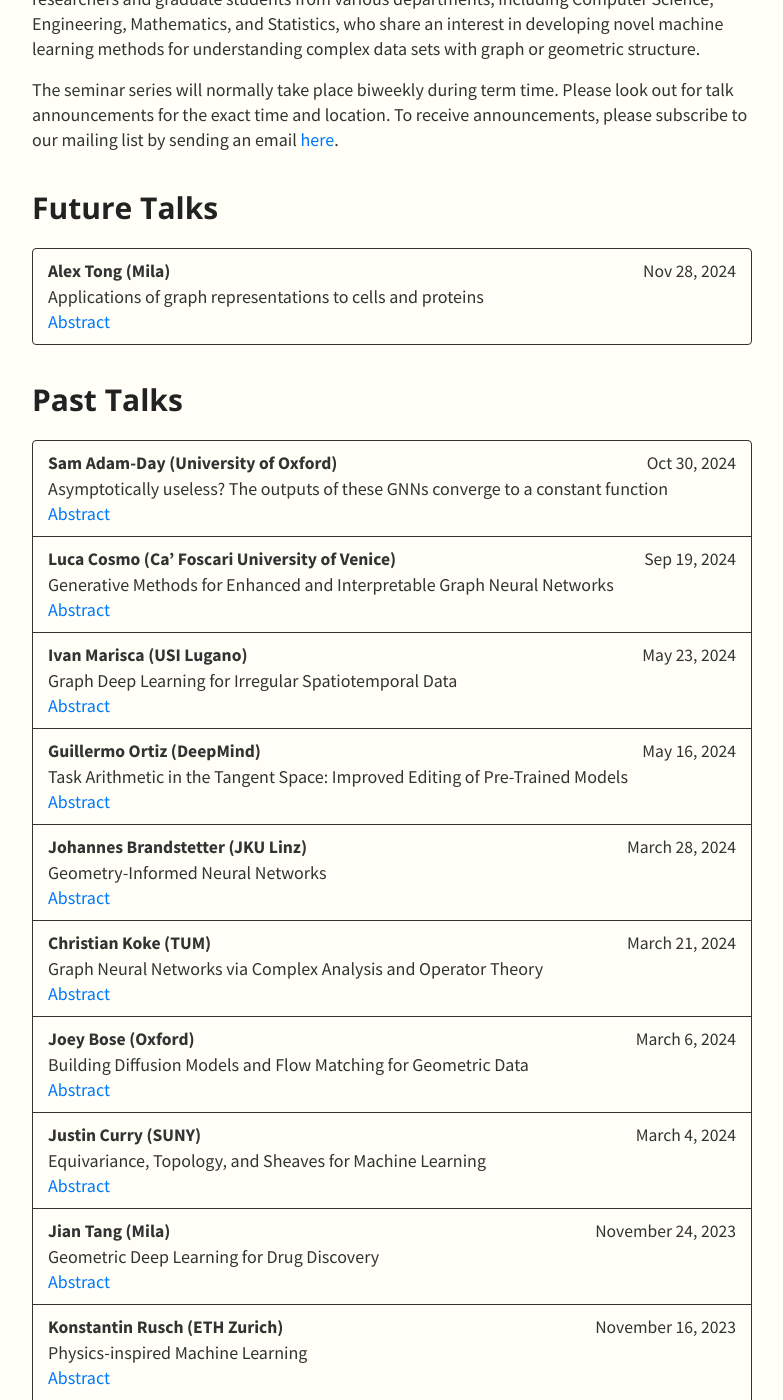
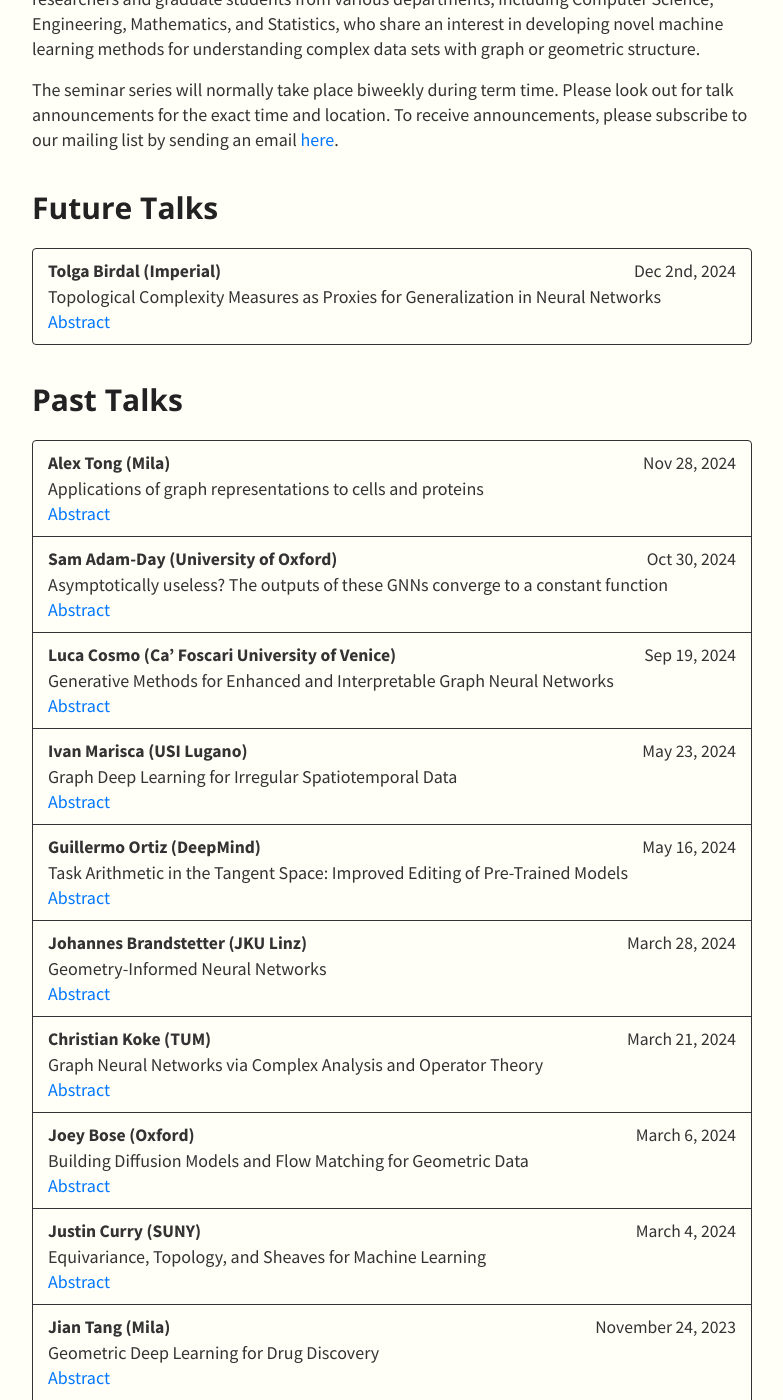
Before and after one commit to log-2/log-2.github.io, a Jekyll site: the page built from index.md, in a window 1280 px wide and 1400 px high, scrolled down 281 px. Shown: the whole window, without its empty margins (248-1031 px from the left). Built offline with Jekyll 4.4.1, drawn with Linux system fonts in a browser that asks for light colours; nearby versions of some CDN libraries.

Commit message:
Update talks.yml

```diff
--- a/_data/talks.yml
+++ b/_data/talks.yml
@@ -1,13 +1,18 @@
 - type: Future Talks
+  members:
+    - speaker: Tolga Birdal (Imperial)
+      date: Dec 2nd, 2024
+      title: "Topological Complexity Measures as Proxies for Generalization in Neural Networks"
+      abstract: "Deep neural networks (DNNs) exhibit remarkable generalization abilities, yet the mechanisms behind these capabilities remain poorly understood, defying the established wisdom of statistical learning theory. Recent research has revealed a compelling link between the fractal structures formed during iterative training and the resulting generalization performance. In this talk, Dr. Birdal sheds new light on these connections by presenting a novel framework that ties complexity measures to the topological properties of the training process.\ The presentation begins by bounding the generalization error through the fractal dimension of training trajectories, practically computed using tools from persistent homology—introducing the 'persistent homology dimension' as a new, insightful proxy for generalization. Building on this, Dr. Birdal introduces more computationally efficient topological complexity measures that bypass the need for continuous training trajectories. These measures consistently show strong correlations with the generalization gap across diverse models, including transformers and graph networks. The findings hold transformative implications for both theory and practice, offering a new lens to study, understand and optimize the generalization power of modern AI systems.\ Relevant Publications:\ [1] https://arxiv.org/abs/2111.13171 (NeurIPS 2021) \ [2] https://arxiv.org/abs/2407.08723 (NeurIPS 2024)"
+      bio: "Tolga Birdal is an assistant professor and UKRI Future Leaders Fellow in the Department of Computing of Imperial College London. Previously, he was a Postdoctoral Research Fellow at Stanford University within the Geometric Computing Group of Prof. Leonidas Guibas. Tolga has defended his masters and Ph.D. theses at the Computer Vision Group under Chair for Computer Aided Medical Procedures, Technical University of Munich led by Prof. Nassir Navab. He was also a Doktorand at Siemens AG under supervision of Dr. Slobodan Ilic working on “Geometric Methods for 3D Reconstruction from Large Point Clouds”. His current foci of interest involve topological / geometric machine learning and 3D computer vision. More theoretical work is aimed at investigating and interrogating limits in geometric computing and non-Euclidean inference as well as principles of deep learning. Tolga is an AC for major vision conferences such as CVPR, ICCV, ECCV and 3DV and he has several publications at the well-respected venues such as NeurIPS, CVPR, ICCV, ECCV, ICLR, ICML, T-PAMI, IJCV, ICRA, IROS, ICASSP and 3DV. Aside from his academic life, Tolga has co-founded multiple companies including Befunky, a widely used web-based image editing platform."
+
+- type: Past Talks
   members:
     - speaker: Alex Tong (Mila)
       date: Nov 28, 2024
-      title: Applications of graph representations to cells and proteins
+      title: "Applications of graph representations to cells and proteins"
       abstract: "Graphs are widely applicable to problems in the biological domain. In this talk I will discuss two application areas. First, the use of graph-based dimensionality reduction techniques for exploratory single-cell analysis. Graph-based dimensionality reduction techniques such as T-SNE, UMAP, and diffusion maps are almost universal in analysis of single cell data. I will discuss how these methods are used in practice, how they work, and where they may fail. Second I will discuss the use of graph-based methods in protein folding and design tasks. Graph-based representations of proteins have been a key drive behind the most recent Nobel prize in chemistry. I will discuss how these representations work and why they might be particularly effective in this application."
       bio: "(Alex)ander Tong is a postdoctoral fellow at Mila with Yoshua Bengio, visiting postdoctoral fellow at Oxford with Michael Bronstein, cofounder of Dreamfold—a protein design startup, and incoming assistant professor at Duke University starting July 2025. Alex completed his Ph.D. in Computer Science at Yale University in 2021 with Smita Krishnaswamy. He is interests span generative modeling, graph signal processing, and optimal transport to understand biological systems with a focus on cells and proteins. https://www.alextong.net/"
-
-- type: Past Talks
-  members:
     - speaker: Sam Adam-Day (University of Oxford)
       date: Oct 30, 2024
       title: "Asymptotically useless? The outputs of these GNNs converge to a constant function"
```
